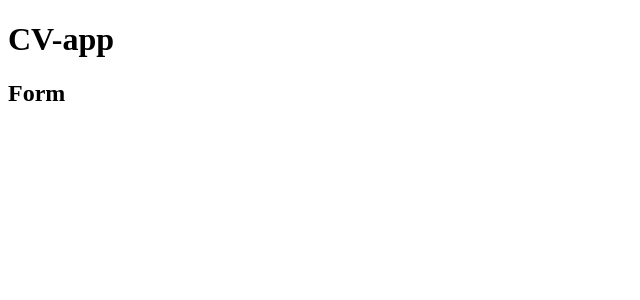
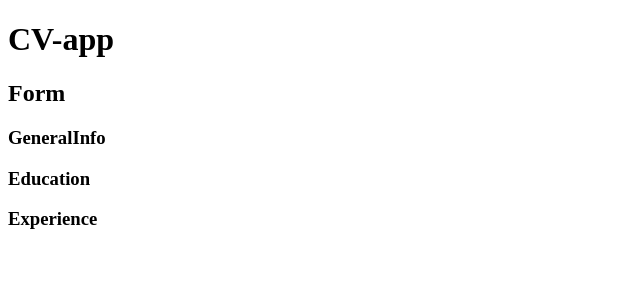
Before and after one commit to MaslowskiLukasz/cv-app, a React (Create React App) app: page / in a window 1280 px wide. Shown: the top 300 px of the page, without its empty margins (0-640 px from the left). Built offline with nearby package versions, Linux system fonts and the light colour scheme.

Commit message:
Add section components

```diff
--- a/src/components/Form.js
+++ b/src/components/Form.js
@@ -5,6 +5,39 @@ class Form extends Component {
     return (
       <div>
         <h2>Form</h2>
+        <GeneralInfo />
+        <Education />
+        <Experience />
+      </div>
+    )
+  }
+}
+
+class GeneralInfo extends Component {
+  render() {
+    return(
+      <div>
+        <h3>GeneralInfo</h3>
+      </div>
+    )
+  }
+}
+
+class Education extends Component {
+  render() {
+    return (
+      <div>
+        <h3>Education</h3>
+      </div>
+    )
+  }
+}
+
+class Experience extends Component {
+  render() {
+    return (
+      <div>
+        <h3>Experience</h3>
       </div>
     )
   }
```
Lines whose indentation alone changed are shown as unchanged.
